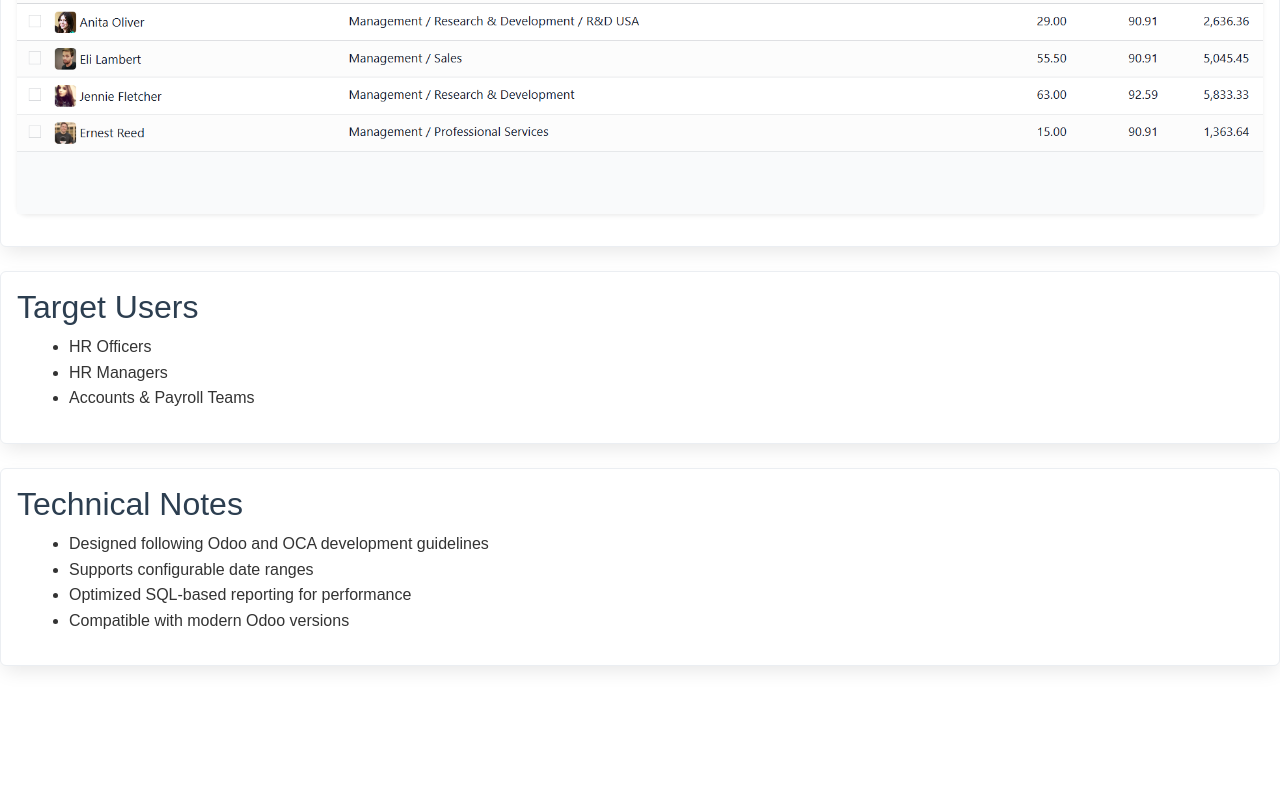
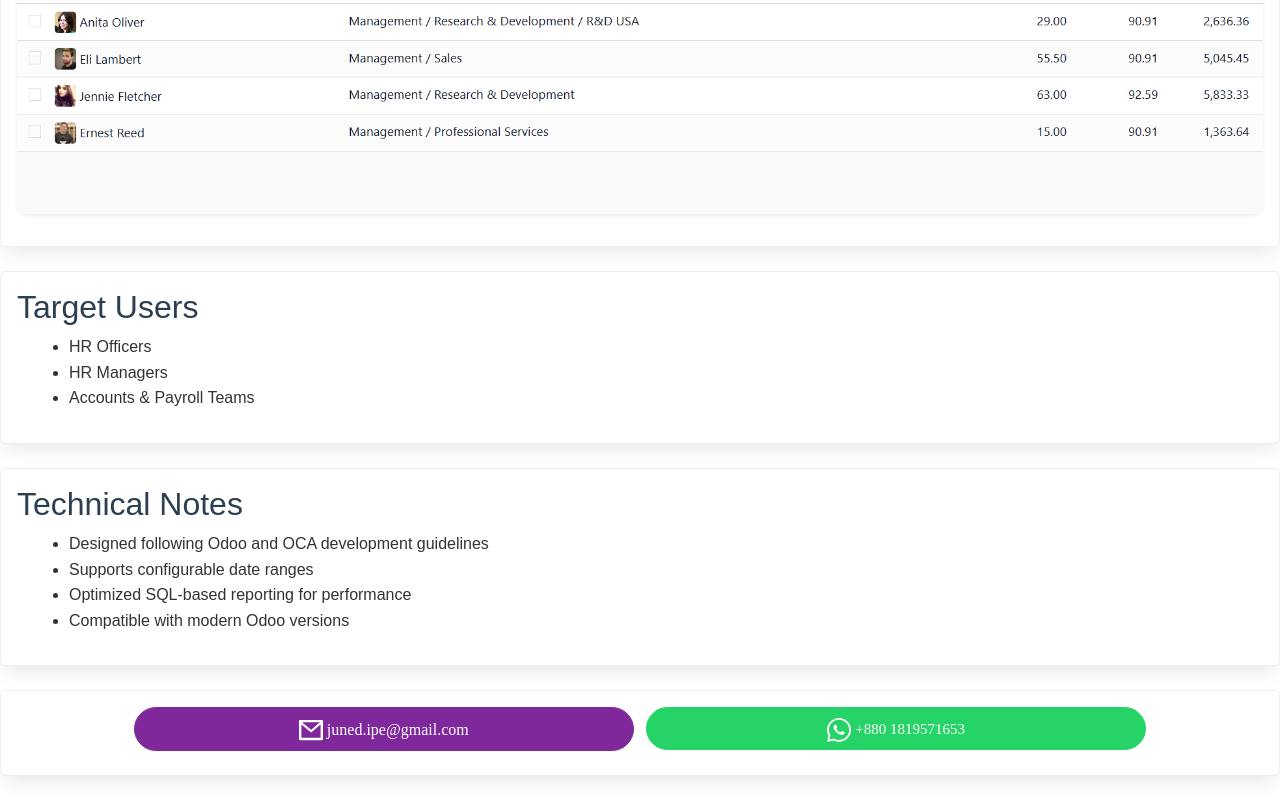
Before and after one commit to MuslehuddinJuned/hr_meal, a plain HTML site: page hr_meal/static/description/index.html in a window 1280 px wide. Shown: the part 6677-7477 px from the top of the page. Before the commit the page ends 7367 px from the top, so only its background shows below. Drawn offline with nearby package versions, Linux system fonts and the light colour scheme.

Commit message:
add contact address

```diff
--- a/hr_meal/static/description/index.html
+++ b/hr_meal/static/description/index.html
@@ -225,6 +225,36 @@
             <li>Compatible with modern Odoo versions</li>
         </ul>
     </div>
+    <div class="mb-4 bg-white p-3 text-center" style=" border: 1px solid #EBEEF2; border-radius: 6px; box-shadow: 0px 8px 20px -4px rgba(0, 0, 0, 0.10); border: 1px solid #EBEEF2;">
+        <a href="mailto:juned.ipe@gmail.com" target="_blank" style="background-color: #7f289b;
+                                        font-family: Montserrat;
+                                        display: inline-block;
+                                        padding: 7px 33px;
+                                        border: 1px solid #7f289b;
+                                        border-radius: 35px;
+                                        text-decoration: none;
+                                        width: 500px;
+                                        color: #7f54b3;
+                                        " class="mx-1 mb-2 deep-1 deep_hover">
+            <img class="img" style="width: 24px" src="./assets/icons/mail.svg" />
+            <span class="pl-2" style="color: #fff; font-size: 16px; vertical-align: middle">juned.ipe@gmail.com</span>
+        </a>
+
+        <a href="https://wa.me/1819571653" target="_blank" style="
+                                          background-color: #25D366;
+                                          font-family: Montserrat;
+                                          display: inline-block;
+                                          color: #7f54b3;
+                                          padding: 7px 33px;
+                                          border: 1px solid #25D366;
+                                          border-radius: 35px;
+                                          text-decoration: none;
+                                          width: 500px;
+                                        " class="mx-1 mb-2 deep-1 deep_hover">
+            <img class="img" style="width: 24px" src="./assets/icons/whatsapp.svg" />
+            <span class="pl-2" style="color: #fff; font-size: 15px; vertical-align: middle">+880 1819571653</span>
+        </a>
+    </div>
 
 </body>
 
```
Also changed, not shown: hr_meal/static/description/assets/icons/mail.svg (added), hr_meal/static/description/assets/icons/whatsapp.svg (added).
